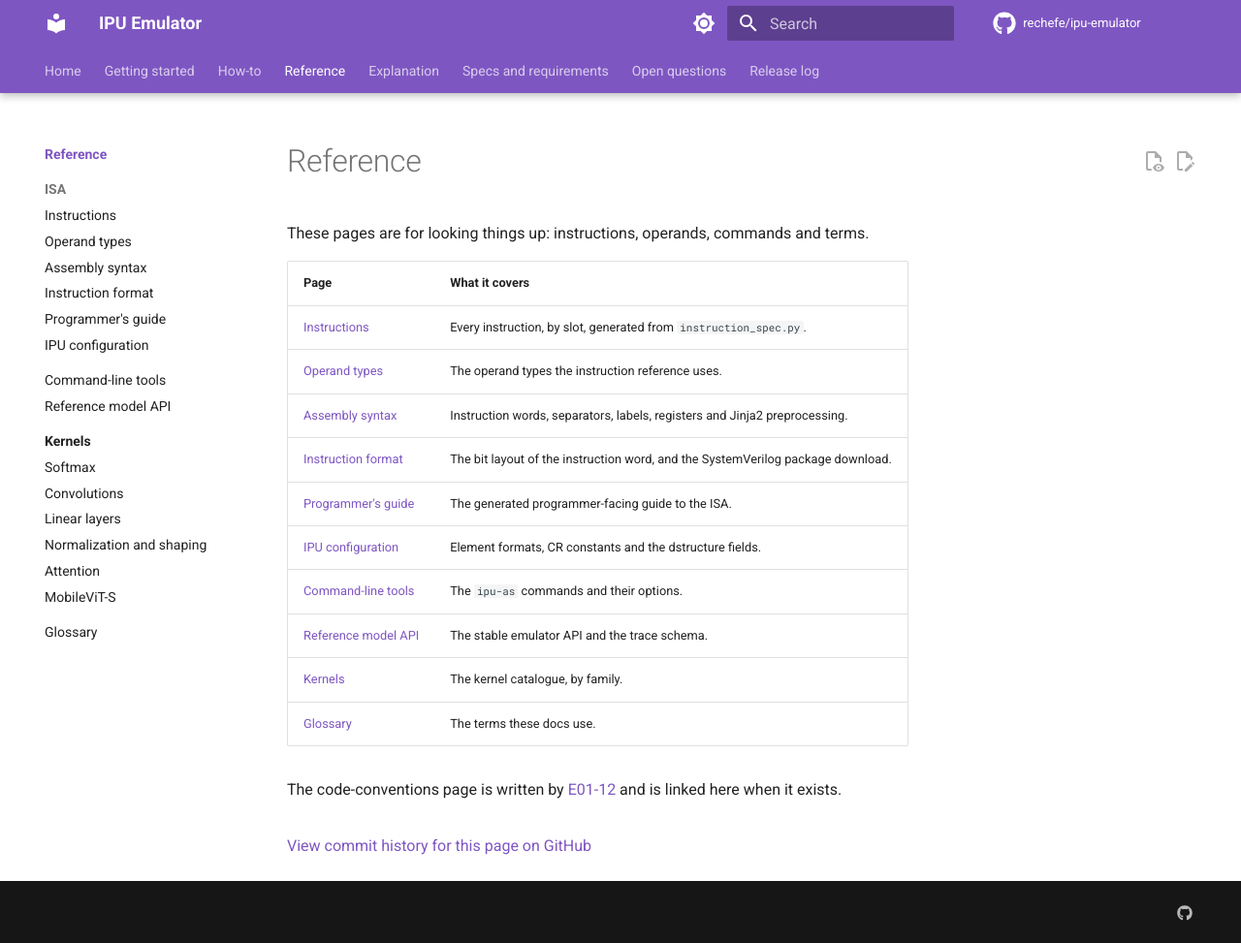
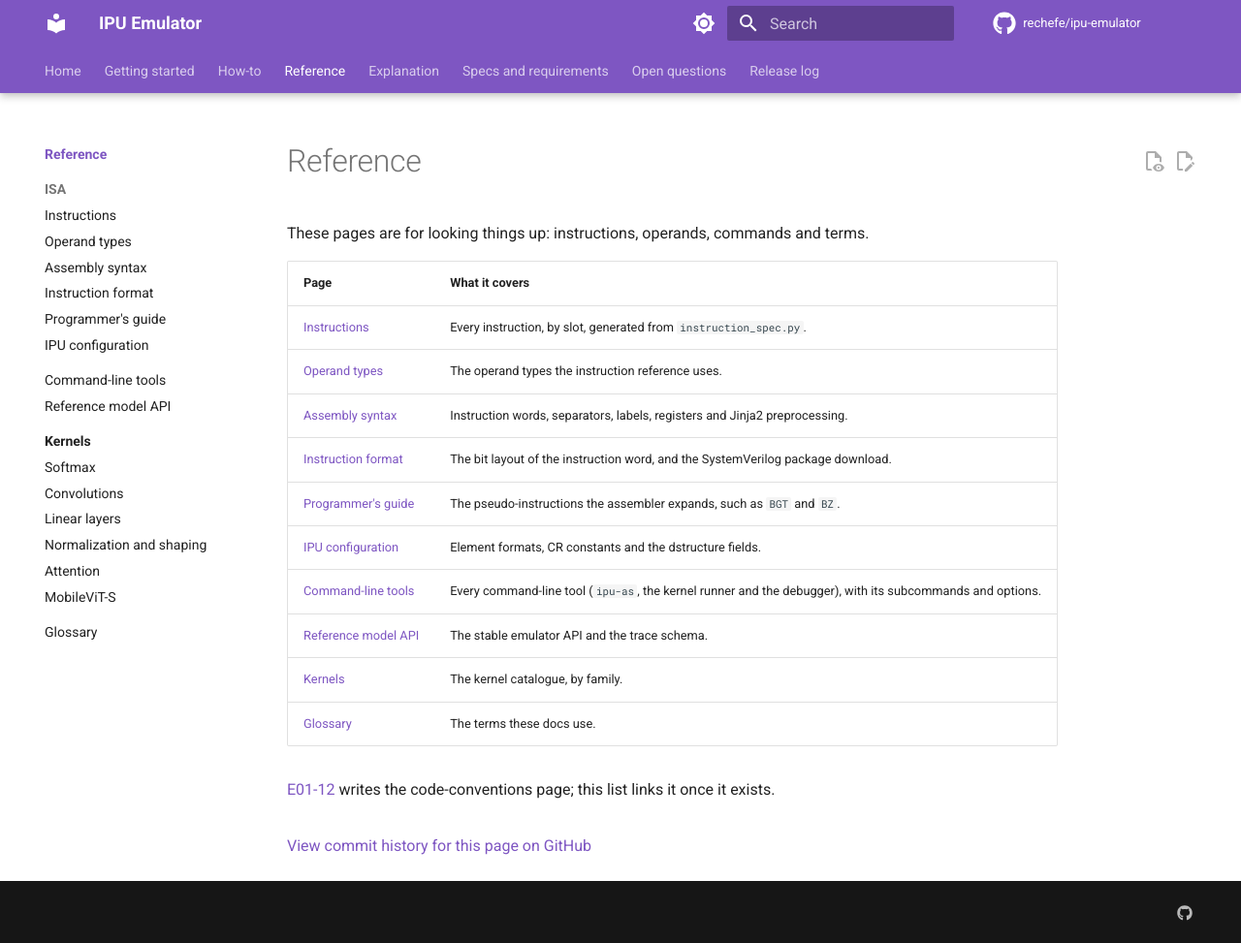
Before and after one commit to rechefe/ipu-emulator, an MkDocs documentation site: the page built from docs/content/reference/index.md, in a window 1280 px wide and 973 px high. Shown: the whole window at 97% size. Built offline with MkDocs 1.6.1 and Material for MkDocs 9.7.7, drawn with Linux system fonts in a browser that asks for light colours; comment, search, counter and statistics services are not loaded.

Commit message:
E09-06: address review
reference/index.md: the Command-line tools row matches its placeholder
(ipu-as, the kernel runner and the debugger), the Programmer's guide row says
it lists the pseudo-instructions (what the generated page holds), and the
E01-12 sentence is active. explanation/index.md scopes the Element formats row
to what wide-vector-debug-mode.md covers today, and the ADR sentence is
active. reference/glossary.md has a full intro sentence and a comment
explaining why the snippet starts at line 2.

Co-Authored-By: Claude Opus 5.5 <noreply@anthropic.com>
Claude-Session: https://claude.ai/code/session_01UUKbzEcrd1jWQo4hbpKT6M

```diff
--- a/docs/content/reference/index.md
+++ b/docs/content/reference/index.md
@@ -8,11 +8,11 @@ These pages are for looking things up: instructions, operands, commands and term
 | [Operand types](../operand-types.md) | The operand types the instruction reference uses. |
 | [Assembly syntax](../assembly-syntax.md) | Instruction words, separators, labels, registers and Jinja2 preprocessing. |
 | [Instruction format](../instruction-format.md) | The bit layout of the instruction word, and the SystemVerilog package download. |
-| [Programmer's guide](../programmer-guide.md) | The generated programmer-facing guide to the ISA. |
+| [Programmer's guide](../programmer-guide.md) | The pseudo-instructions the assembler expands, such as `BGT` and `BZ`. |
 | [IPU configuration](../ipu-configuration.md) | Element formats, CR constants and the dstructure fields. |
-| [Command-line tools](cli.md) | The `ipu-as` commands and their options. |
+| [Command-line tools](cli.md) | Every command-line tool (`ipu-as`, the kernel runner and the debugger), with its subcommands and options. |
 | [Reference model API](reference-model-api.md) | The stable emulator API and the trace schema. |
 | [Kernels](../kernels/index.md) | The kernel catalogue, by family. |
 | [Glossary](glossary.md) | The terms these docs use. |
 
-The code-conventions page is written by [E01-12](https://github.com/rechefe/ipu-emulator/blob/master/planning/architecture-deepening/01-foundation/12-code-conventions-page.md) and is linked here when it exists.
+[E01-12](https://github.com/rechefe/ipu-emulator/blob/master/planning/architecture-deepening/01-foundation/12-code-conventions-page.md) writes the code-conventions page; this list links it once it exists.
```
Also changed, not shown: docs/content/explanation/index.md (+2 -2 lines), docs/content/reference/glossary.md (+2 -1 lines).
